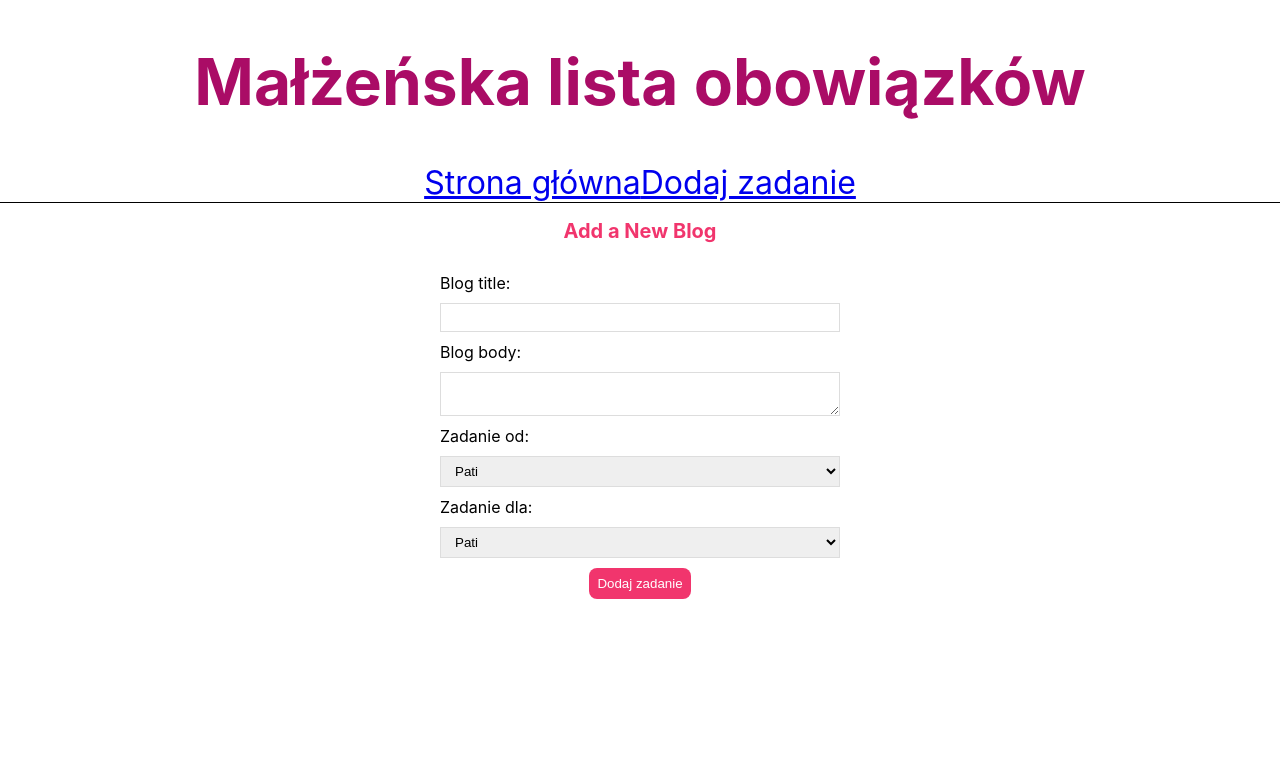
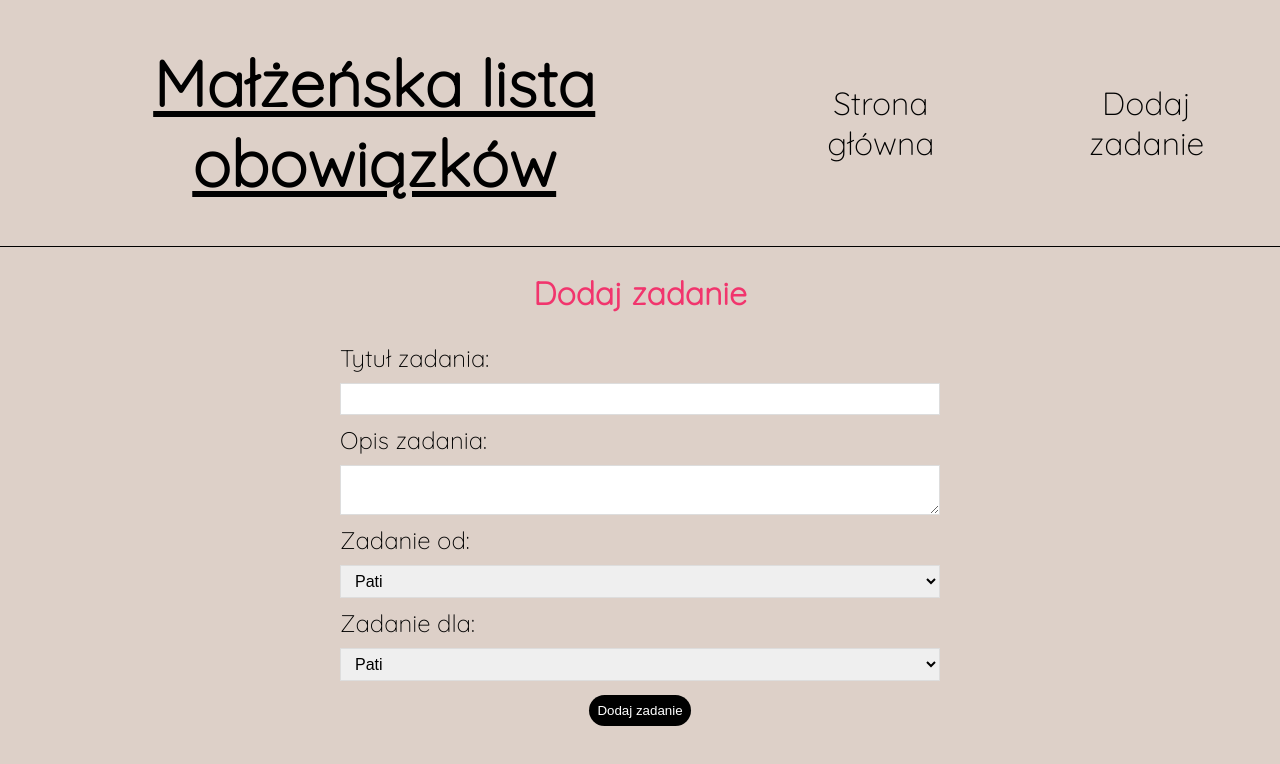
Before and after one commit to KubaZelek/projektreact, a React (Create React App) app: page /create in a window 1280 px wide. Shown: the top 764 px of the page. Built offline with nearby package versions, Linux system fonts and the light colour scheme.

Commit message:
Usuwanie listy, dodanie mnostwo css, naprawienie stabilnosci i wygladu strony

```diff
--- a/src/BlogDetails.js
+++ b/src/BlogDetails.js
@@ -1,10 +1,18 @@
 import { useParams } from "react-router-dom";
 import useFetch from "./useFetch";
+import { useHistory } from "react-router-dom/cjs/react-router-dom.min";
+const BlogDetails = () => {
+  const history = useHistory();
+  const { id } = useParams();
 
-const BlogDetails = () => {
-  const { id } = useParams();
   const { data: blog, error, isPending } = useFetch('http://localhost:8000/blogs/' + id);
-
+  const handleDelete = () =>{
+      fetch('http://localhost:8000/blogs/'+blog.id, {
+        method: 'DELETE'
+      }).then(() => {
+        history.push('/');
+      })
+  }
   return (
     <div className="blog-details">
      {isPending && (
@@ -15,10 +23,12 @@ const BlogDetails = () => {
 )}
       { error && <div>{ error }</div> }
       { blog && (
-        <article>
+        <article className="bd">
           <h2>{ blog.title }</h2>
           <p>Written by { blog.author }</p>
           <div>{ blog.body }</div>
+          {!isPending && <button onClick={handleDelete} className="btn-enabled">Usuwanie</button>}
+        {isPending && <button className="btn-disabled" disabled>Dodawanie...</button>}
         </article>
       )}
     </div>
--- a/src/BlogList.js
+++ b/src/BlogList.js
@@ -11,7 +11,11 @@ const BlogList = ({blogs, title}) => {
                 <div className='blog' key={blog.id}>
                      <Link to={`/blogs/${blog.id}`}>
             <h2>{ blog.title }</h2>
-            <p>Written by { blog.author }</p>
+         {blog.personFor == "Zelek" &&  <p className='personForZelek'>Zadanie dla: { blog.personFor } </p>}
+         {blog.personFor == "Pati" &&  <p className='personForPati'>Zadanie dla: { blog.personFor } </p>}
+
+            <p className='personFromP'>od: {blog.author}</p>
+
           </Link>
 
 
--- a/src/Create.js
+++ b/src/Create.js
@@ -1,4 +1,5 @@
 import { useState } from "react";
+import { useHistory } from "react-router-dom/cjs/react-router-dom.min";
 const Create = () => {
     const [title, setTitle] = useState('');
     const [body, setBody] = useState('');
@@ -6,6 +7,8 @@ const Create = () => {
     const [personFor, setPersonFor] = useState('Pati')
 
     const [isPending, setIsPending] = useState(false)
+
+  const history = useHistory();
 
     const handleSubmit = (e) => {
       setIsPending(true);
@@ -18,20 +21,21 @@ const Create = () => {
       }).then(() => {
         alert("Dodano nowego bloga");
         setIsPending(false);
+        history.go(-1);
       })
     }
     return (
         <div className="create">
-      <h2>Add a New Blog</h2>
+      <h2>Dodaj zadanie</h2>
       <form onSubmit={handleSubmit}>
-        <label>Blog title:</label>
+        <label>Tytuł zadania:</label>
         <input
           type="text"
           required
           value={title}
           onChange={(e) => setTitle(e.target.value)}
         />
-        <label>Blog body:</label>
+        <label>Opis zadania:</label>
         <textarea
           required
           value={body}
--- a/src/data/db.json
+++ b/src/data/db.json
@@ -1,33 +1,5 @@
 {
   "blogs": [
-    {
-      "title": "Test1",
-      "body": "Testowy opis1",
-      "author": "Żelek",
-      "personFor": "Pati",
-      "id": 1
-    },
-    {
-      "title": "Test2",
-      "body": "Testowy opis2",
-      "author": "Pati",
-      "personFor": "Żelek",
-      "id": 2
-    },
-    {
-      "title": "SQWWQ",
-      "body": "qsqqsqsq",
-      "author": "Zelek",
-      "personFor": "Pati",
-      "id": 3
-    },
-    {
-      "title": "swqwd",
-      "body": "efewfw",
-      "author": "Pati",
-      "personFor": "Zelek",
-      "id": 4
-    },
     {
       "title": "qsq",
       "body": "dqw",
@@ -36,25 +8,18 @@
       "id": 5
     },
     {
-      "title": "dw",
-      "body": "fwf",
-      "author": "Pati",
+      "title": "DWDWD",
+      "body": "ffwf",
+      "author": "Zelek",
       "personFor": "Pati",
-      "id": 6
+      "id": 12
     },
     {
-      "title": "DWDWD",
-      "body": "fewwewf",
-      "author": "Zelek",
-      "personFor": "Pati",
-      "id": 7
-    },
-    {
-      "title": "Dupa",
-      "body": "rshsh",
+      "title": "Siemano",
+      "body": "Wyrzuć smieci",
       "author": "Pati",
-      "personFor": "Pati",
-      "id": 8
+      "personFor": "Zelek",
+      "id": 13
     }
   ]
 }
--- a/src/header.js
+++ b/src/header.js
@@ -7,8 +7,8 @@ const Header = () => {
                 Małżeńska lista obowiązków
             </h1>
             <div className="links">
-        <Link to="/">Strona główna</Link>
-        <Link to="/create" >Dodaj zadanie</Link>
+        <Link className="link" to="/"><p className='linkp'>Strona główna</p></Link>
+        <Link className="link" to="/create" ><p className='linkp'>Dodaj zadanie</p></Link>
       </div>
         </div>
      );
--- a/src/index.css
+++ b/src/index.css
@@ -1,38 +1,95 @@
+@import url('https://fonts.googleapis.com/css2?family=Quicksand:wght@300&display=swap');
+
+a{
+  text-decoration: none;
+
+}
 body {
   margin: 0;
-  font-family: -apple-system, BlinkMacSystemFont, 'Segoe UI', 'Roboto', 'Oxygen',
-    'Ubuntu', 'Cantarell', 'Fira Sans', 'Droid Sans', 'Helvetica Neue',
-    sans-serif;
-  -webkit-font-smoothing: antialiased;
-  -moz-osx-font-smoothing: grayscale;
+  font-family: 'Quicksand', sans-serif;
+  background-color: #ddd0c8;
 }
 .header{
-  color: rgb(170, 12, 102);
+  color: black;
   font-size: 2rem;
   text-align: center;
   border-bottom: 1px solid black;
+  display: flex;
+  justify-content: space-around;
 }
+.h1header{
+  text-decoration: underline;
+}
+.links{
+  display: flex;
+  align-items: center;
+  justify-content: center;
+}
+
+.link{
+  text-decoration: none;
+  color: black;
+  text-align: center;
+  margin: 0.5rem;
+  padding: 2rem;
+}
+.link:hover, .linkp:hover{
+  background-color: white;
+  color: black;
+}
+
+
 .blog{
   border: 1px solid black;
   margin-top: 2rem;
   font-size: 2rem;
   width: 90vw;
+
 }
+.blog a{
+  color: black;
+}
+.linkp{
+  height: 100%;
+}
+
+
 .bh1{
-  color:rgb(170, 12, 102);
+
   font-size: 2rem;
 }
+
+
+
+
+
+/* Blog-details */
+
+.bd.h2{
+  color: green;
+}
+
+.personForPati{
+  color: #f1356d;
+  font-weight: bold;
+}
+.personForZelek{
+  color: rgb(0, 2, 128);
+  font-weight: bold;
+}
+/* Komponent create */
 .create {
-  max-width: 400px;
+  max-width: 600px;
   margin: 0 auto;
   text-align: center;
+  font-size: 1.5rem;
 }
 .create label {
   text-align: left;
   display: block;
 }
 .create h2 {
-  font-size: 20px;
+  font-size: 2rem;
   color: #f1356d;
   margin-bottom: 30px;
 }
@@ -43,13 +100,16 @@ body {
   border: 1px solid #ddd;
   box-sizing: border-box;
   display: block;
+  font-size: 1rem;
+
 }
-.create button {
+button {
   color: #fff;
   border: 0;
   padding: 8px;
-  border-radius: 8px;
+  border-radius: 100px;
   cursor: pointer;
+
 }
 @keyframes spinner {
   0% {
@@ -84,6 +144,6 @@ body {
   background: #ff89ad;
 }
 .btn-enabled{
-  background: #f1356d;
+  background: black;
 
 }
```
